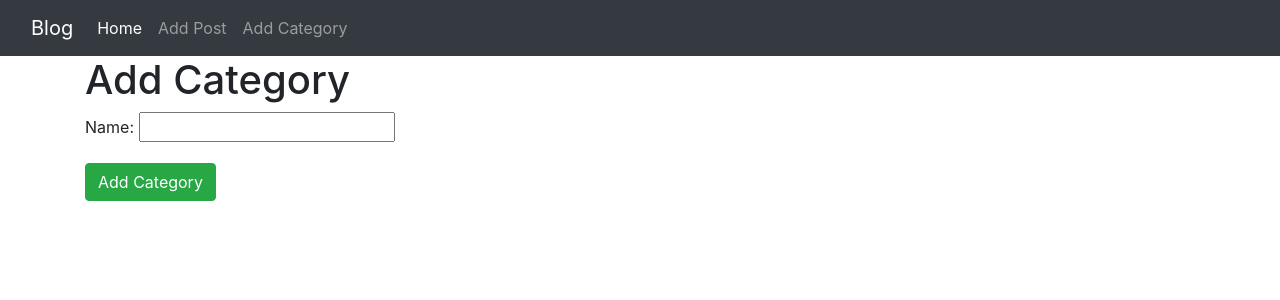
After one commit to anishst/django_app, a Django app: page /add_category/ in a window 1280 px wide. The commit adds this page. Shown: the top 300 px of the page. Run offline with Django 3.2, Linux system fonts and the light colour scheme; some libraries are stand-ins or nearby versions.

Commit message:
added Category option

```diff
--- a/requirements.txt
+++ b/requirements.txt
@@ -1,4 +1,6 @@
 asgiref==3.3.1
 Django==3.1.7
+django-ckeditor==6.0.0
+django-js-asset==1.2.2
 pytz==2021.1
 sqlparse==0.4.1
--- a/src/blog/admin.py
+++ b/src/blog/admin.py
@@ -1,5 +1,6 @@
 from django.contrib import admin
-from .models import Post
+from .models import Post, Category
 
 # Register your models here.
 admin.site.register(Post)
+admin.site.register(Category)
--- a/src/blog/forms.py
+++ b/src/blog/forms.py
@@ -1,16 +1,27 @@
 from django import forms
-from blog.models import Post
+from blog.models import Post, Category
 
+# query to get category values from db
+choices = Category.objects.all().values_list('name', 'name')
+
+choice_list = []
+for item in choices:
+    choice_list.append(item)
 class PostForm(forms.ModelForm):
     class Meta:
         model = Post
         # fields from form
-        fields = ('title', 'author', 'body', 'favorite')
+        fields = ('title', 'author', 'category', 'body', 'favorite')
 
         widgets = {
             # pass css classes for bootstrap
             'title': forms.TextInput(attrs={'class': 'form-control', 'placeholder': 'Enter title'}),
             'author': forms.Select(attrs={'class': 'form-control'}),
+            'category': forms.Select(choices=choice_list, attrs={'class': 'form-control'}),
             'body': forms.Textarea(attrs={'class': 'form-control'}),
             'favorite': forms.CheckboxInput(),
         }
+        # customize form field labels
+        labels = {
+            'favorite': 'Mark this favorite?'
+        }
--- a/src/blog/models.py
+++ b/src/blog/models.py
@@ -5,7 +5,15 @@ from django.urls import reverse
 from django.utils import timezone
 from ckeditor.fields import RichTextField
 
+class Category(models.Model):
+    name = models.CharField(max_length=255)
 
+    def __str__(self):
+        return self.name
+
+    def get_absolute_url(self):
+        # return reverse('post-detail', args=(str(self.id)))
+        return reverse('home')
 class Post(models.Model):
     title = models.CharField(max_length=120)
     author = models.ForeignKey(User, on_delete=models.CASCADE)
@@ -13,6 +21,8 @@ class Post(models.Model):
     created_on = models.DateTimeField(default=timezone.now)
     updated_on = models.DateTimeField(auto_now=True)
     favorite = models.BooleanField(default=False)
+    category = models.CharField(max_length=255, default="General")
+    # category = models.ForeignKey(Category, on_delete=models.CASCADE)
 
     def __str__(self):
         return self.title + ' | ' + str(self.author)
--- a/src/blog/templates/base.html
+++ b/src/blog/templates/base.html
@@ -30,6 +30,9 @@
           <li class="nav-item">
             <a class="nav-link" href="{% url 'add_post' %}">Add Post</a>
           </li>
+          <li class="nav-item">
+            <a class="nav-link" href="{% url 'add_category' %}">Add Category</a>
+          </li>
 
 
         </ul>
--- /dev/null
+++ b/src/blog/templates/blog_add_category.html
@@ -0,0 +1,20 @@
+{% extends 'base.html' %}
+
+{% block title %} Create a new blog Category{% endblock %}
+
+{% block content %}
+<h1> Add Category</h1>
+
+<!-- bootstrap style -->
+<div class="form-group">
+<!--https://docs.djangoproject.com/en/3.1/topics/forms/-->
+<form method="post">
+    {% csrf_token %}
+    <!-- form.media : to suppor rich text editor -->
+    {{  form.media }}
+    {{ form.as_p}}
+    <button type="submit" class="btn btn-success">Add Category</button>
+
+</form>
+</div>
+{% endblock %}
--- a/src/blog/templates/blog_details.html
+++ b/src/blog/templates/blog_details.html
@@ -15,9 +15,9 @@
     <!-- https://getbootstrap.com/docs/4.0/components/badge/ -->
     <span class="badge badge-secondary">Posted On: {{ post.created_on }} </span>
     <span class="badge badge-success">By:  {{ post.author.first_name }}  {{ post.author.last_name }}  </span>
-    <span class="badge badge-danger pull-right">Category</span>
+    <span class="badge badge-info pull-right">{{ post.category }}</span>
     <span class="badge badge-warning">Updated On: {{ post.updated_on }} </span>
-    <span class="badge badge-warning">Favorite: {{ post.favorite }} </span>
+    <span class="badge badge-dark">Favorite: {{ post.favorite }} </span>
 </div>
 <br/>
 <p>
--- a/src/blog/templates/home.html
+++ b/src/blog/templates/home.html
@@ -19,7 +19,7 @@
         <!-- https://getbootstrap.com/docs/4.0/components/badge/ -->
         <span class="badge badge-secondary">Posted On: {{ post.created_on }} </span>
         <span class="badge badge-success">By:  {{ post.author.first_name }}  {{ post.author.last_name }}  </span>
-        <span class="badge badge-danger pull-right">Category</span>
+        <span class="badge badge-info pull-right">{{ post.category }}</span>
     </div>
 
 <hr/>
--- a/src/blog/urls.py
+++ b/src/blog/urls.py
@@ -1,6 +1,6 @@
 
 from django.urls import path
-from .views import HomeView, PostDetailView, AddPostView, UpdatePostView, DeletePostView
+from .views import HomeView, PostDetailView, AddPostView, UpdatePostView, DeletePostView, AddCategoryView
 
 urlpatterns = [
     # path('', views.HomeView, name="home"),
@@ -9,4 +9,5 @@ urlpatterns = [
     path('add_post/', AddPostView.as_view(), name="add_post"),
     path('post/edit/<int:pk>', UpdatePostView.as_view(), name="post-edit"),
     path('post/<int:pk>/delete', DeletePostView.as_view(), name="post-delete"),
+    path('add_category/', AddCategoryView.as_view(), name="add_category"),
 ]
--- a/src/blog/views.py
+++ b/src/blog/views.py
@@ -1,6 +1,6 @@
 from django.shortcuts import render
 from django.views.generic import ListView, DetailView, CreateView, UpdateView, DeleteView
-from blog.models import Post
+from blog.models import Post, Category
 from blog.forms import PostForm
 from django.urls import reverse_lazy
 
@@ -35,6 +35,12 @@ class AddPostView(CreateView):
     # fields = '__all__'  # put all fields on page
     # spcifify fields
     # fields = ('title', 'body') # put specific fields
+
+class AddCategoryView(CreateView):
+    model = Category
+    fields = '__all__'  # put all fields on page
+    template_name = 'blog_add_category.html'
+
 class UpdatePostView(UpdateView):
     model = Post
     form_class = PostForm
```
Also changed, not shown: README.md, src/blog/migrations/0003_auto_20210310_1251.py (added).
